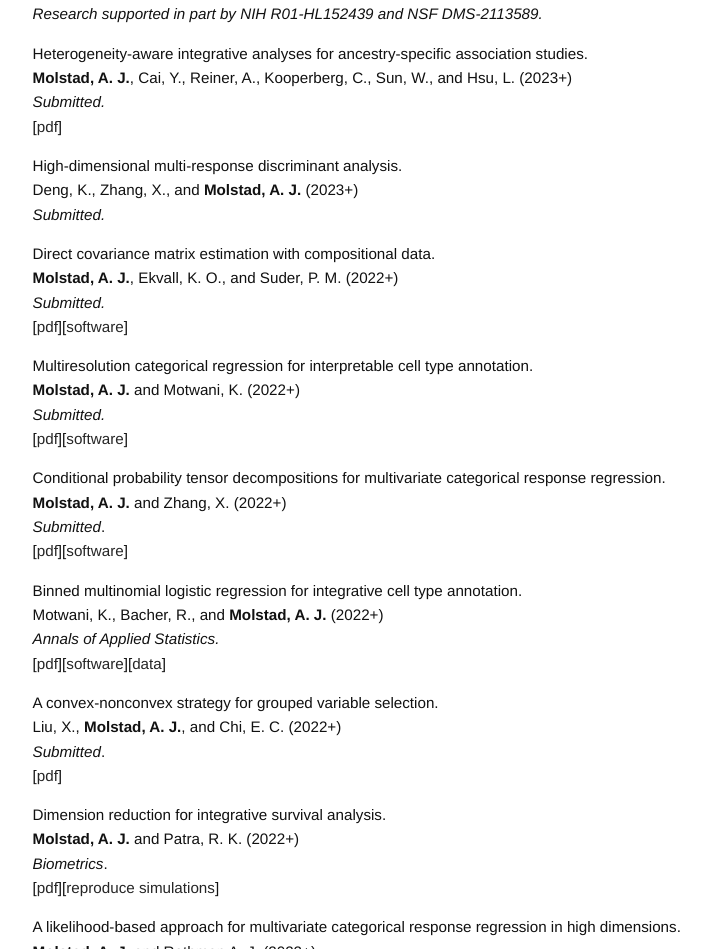
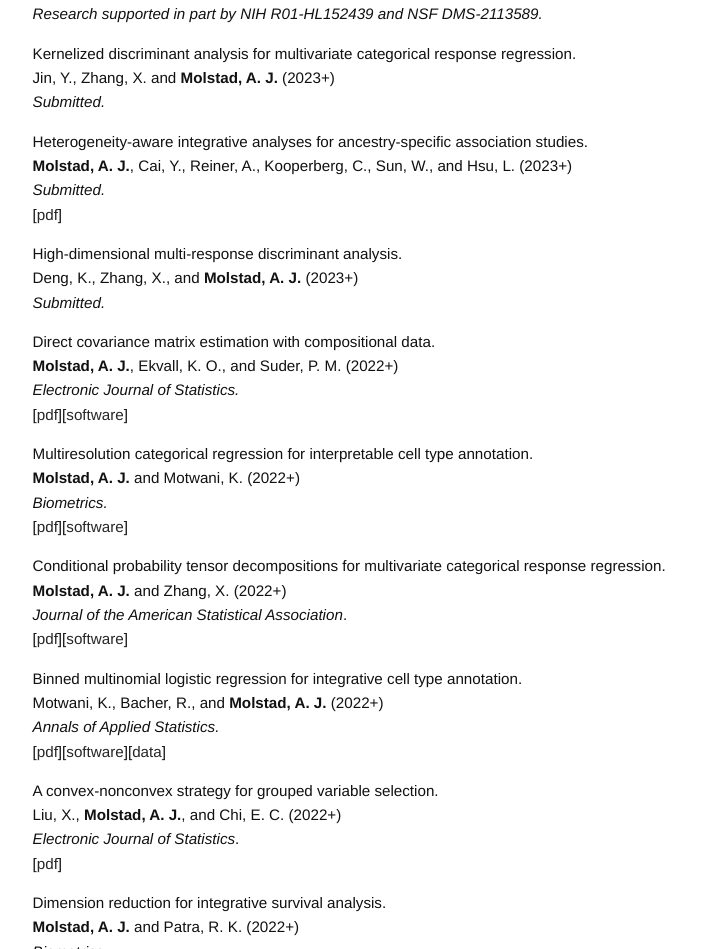
Before and after one commit to ajmolstad/ajmolstad.github.io, a Jekyll site: the page built from research.md, in a window 1280 px wide and 1400 px high. Shown: the part 451-1400 px from the top of the window, without its empty margins (275-986 px from the left). Built offline with Jekyll 4.4.1, drawn with Linux system fonts in a browser that asks for light colours.

Commit message:
Update research.md

```diff
--- a/research.md
+++ b/research.md
@@ -15,11 +15,11 @@ Gelis-Cadena, K. and **Molstad, A. J.** (2022+) <br>
 
 <!-- Fast and reliable confidence confidence intervals for a variance component or proportion. <br>
 Zhang, Y., Ekvall, K. O., and **Molstad, A. J.** (2023+) <br>
-Submitted <br>
+Submitted <br> -->
 
 Kernelized discriminant analysis for multivariate categorical response regression. <br>
 Jin, Y., Zhang, X. and **Molstad, A. J.** (2023+) <br>
-*Submitted.* <br> -->
+*Submitted.* <br>
 
 Heterogeneity-aware integrative analyses for ancestry-specific association studies. <br>
 **Molstad, A. J.**, Cai, Y., Reiner, A., Kooperberg, C., Sun, W., and Hsu, L. (2023+) <br>
@@ -38,19 +38,19 @@ Cai, Y., **Molstad, A. J.**, Kooperberg, C., Reiner, A., Sun, W., and Hsu, L. <b
 
 Direct covariance matrix estimation with compositional data. <br>
 **Molstad, A. J.**, Ekvall, K. O., and Suder, P. M. (2022+) <br>
-*Submitted.* <br>
+*Electronic Journal of Statistics.* <br>
 [[pdf](https://arxiv.org/abs/2212.09833)][[software](https://github.com/ajmolstad/CompositionalCovariance)]
 
 Multiresolution categorical regression for interpretable cell type annotation. <br>
 **Molstad, A. J.** and Motwani, K. (2022+) <br>
-*Submitted.* <br>
+*Biometrics.* <br>
 [[pdf](https://arxiv.org/abs/2208.13857)][[software](https://github.com/ajmolstad/HierMultinom)]<br>
 
 
 Conditional probability tensor decompositions for
 multivariate categorical response regression. <br>
 **Molstad, A. J.** and Zhang, X. (2022+)<br>
-*Submitted*. <br>
+*Journal of the American Statistical Association*. <br>
 [[pdf](https://arxiv.org/abs/2206.10676)][[software](https://github.com/ajmolstad/CondTensorDecomp)]
 
 Binned multinomial logistic regression for integrative cell type annotation. <br>
@@ -60,7 +60,7 @@ Motwani, K., Bacher, R., and **Molstad, A. J.** (2022+) <br>
 
 A convex-nonconvex strategy for grouped variable selection. <br>
 Liu, X., **Molstad, A. J.**, and Chi, E. C. (2022+) <br>
-*Submitted*. <br>
+*Electronic Journal of Statistics*. <br>
 [[pdf](https://arxiv.org/abs/2111.15075)] <br>
 
 Dimension reduction for integrative survival analysis. <br>
```
